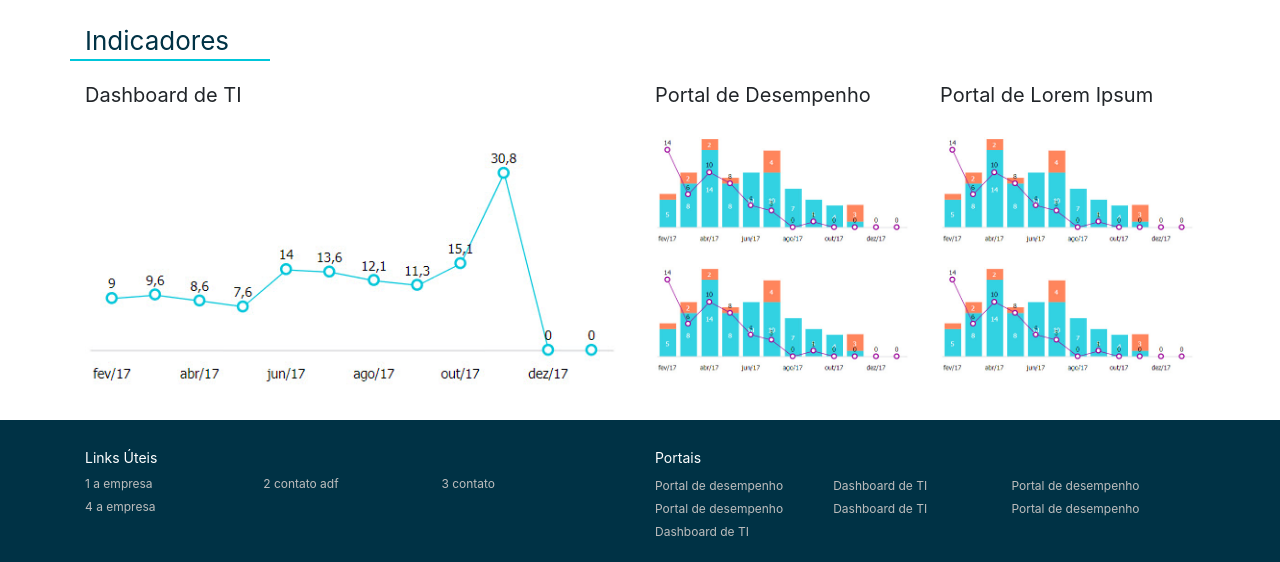
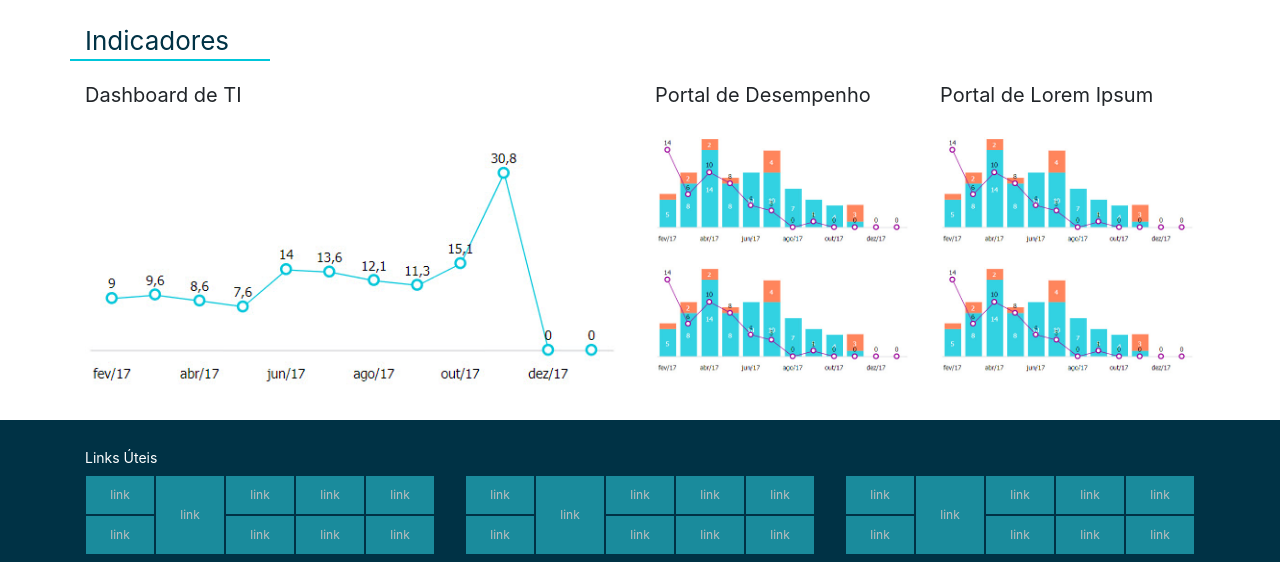
Before and after one commit to giulianogusmao/sharepoint-portal-ti, a website: page src/index.html in a window 1280 px wide. Shown: the part 782-1344 px from the top of the page. Drawn offline with nearby package versions, Linux system fonts and the light colour scheme; files that its build step writes are made by us from their sources.

Commit message:
alteracoes dos links uteis no rodape com modelo do menu do windows

```diff
--- a/src/index.html
+++ b/src/index.html
@@ -461,113 +461,46 @@
       <div class="pti-links">
         <div class="row">
 
-          <div class="col-sm-12 col-md pti-box-separate">
+          <div class="col-sm-12 pti-box-separate">
             <div class="pti-link-group pti-links-uteis">
               <h4 class="pti-link-title">Links Úteis</h4>
 
-              <ul class="pti-list">
-                <li class="pti-list-iten">
-                  <a href="#">1 a empresa</a>
-                </li>
-                <li class="pti-list-iten">
-                  <a href="#">2 contato adf</a>
-                </li>
-                <li class="pti-list-iten">
-                  <a href="#">3 contato</a>
-                </li>
-                <li class="pti-list-iten">
-                  <a href="#">4 a empresa</a>
-                </li>
-              </ul>
-            </div>
-          </div>
+              <div class="row">
+                <div class="pti-wrapper col-md">
+                  <a href="#" class="pti-box pti-box1" data-toggle="tooltip" data-placement="top" title="Lorem Ipsum">link</a>
+                  <a href="#" class="pti-box pti-box2" data-toggle="tooltip" data-placement="top" title="Lorem Ipsum">link</a>
+                  <a href="#" class="pti-box pti-box1" data-toggle="tooltip" data-placement="top" title="Lorem Ipsum">link</a>
+                  <a href="#" class="pti-box pti-box1" data-toggle="tooltip" data-placement="top" title="Lorem Ipsum">link</a>
+                  <a href="#" class="pti-box pti-box1" data-toggle="tooltip" data-placement="top" title="Lorem Ipsum">link</a>
+                  <a href="#" class="pti-box pti-box1" data-toggle="tooltip" data-placement="top" title="Lorem Ipsum">link</a>
+                  <a href="#" class="pti-box pti-box1" data-toggle="tooltip" data-placement="top" title="Lorem Ipsum">link</a>
+                  <a href="#" class="pti-box pti-box1" data-toggle="tooltip" data-placement="top" title="Lorem Ipsum">link</a>
+                  <a href="#" class="pti-box pti-box1" data-toggle="tooltip" data-placement="top" title="Lorem Ipsum">link</a>
+                </div>
 
+                <div class="pti-wrapper col-md">
+                  <a href="#" class="pti-box pti-box1" data-toggle="tooltip" data-placement="top" title="Lorem Ipsum">link</a>
+                  <a href="#" class="pti-box pti-box2" data-toggle="tooltip" data-placement="top" title="Lorem Ipsum">link</a>
+                  <a href="#" class="pti-box pti-box1" data-toggle="tooltip" data-placement="top" title="Lorem Ipsum">link</a>
+                  <a href="#" class="pti-box pti-box1" data-toggle="tooltip" data-placement="top" title="Lorem Ipsum">link</a>
+                  <a href="#" class="pti-box pti-box1" data-toggle="tooltip" data-placement="top" title="Lorem Ipsum">link</a>
+                  <a href="#" class="pti-box pti-box1" data-toggle="tooltip" data-placement="top" title="Lorem Ipsum">link</a>
+                  <a href="#" class="pti-box pti-box1" data-toggle="tooltip" data-placement="top" title="Lorem Ipsum">link</a>
+                  <a href="#" class="pti-box pti-box1" data-toggle="tooltip" data-placement="top" title="Lorem Ipsum">link</a>
+                  <a href="#" class="pti-box pti-box1" data-toggle="tooltip" data-placement="top" title="Lorem Ipsum">link</a>
+                </div>
 
-          <div class="col-sm pti-box-separate">
-            <div class="pti-link-group pti-portal">
-              <h4 class="pti-link-title">Portais</h4>
-
-              <!-- gráficos do portal -->
-              <div class="pti-container pti-portal-container">
-                <ul class="pti-list d-nones">
-                  <li class="pti-list-iten">
-                    <a href="#">Portal de desempenho</a>
-                  </li>
-                  <li class="pti-list-iten">
-                    <a href="#">Dashboard de TI</a>
-                  </li>
-                  <li class="pti-list-iten">
-                    <a href="#">Portal de desempenho</a>
-                  </li>
-                  <li class="pti-list-iten">
-                    <a href="#">Portal de desempenho</a>
-                  </li>
-                  <li class="pti-list-iten">
-                    <a href="#">Dashboard de TI</a>
-                  </li>
-                  <li class="pti-list-iten">
-                    <a href="#">Portal de desempenho</a>
-                  </li>
-                  <li class="pti-list-iten">
-                    <a href="#">Dashboard de TI</a>
-                  </li>
-                </ul>
-
-                <ul class="pti-list pti-portal-icons d-none">
-                  <li class="pti-portal-icon" data-toggle="tooltip" data-placement="top" title="Portal de Lorem ipsum">
-                    <a href="#">
-                      <i class="fa fa-archive"></i>
-                    </a>
-                  </li>
-
-                  <li class="pti-portal-icon" data-toggle="tooltip" data-placement="top" title="Portal de Lorem ipsum">
-                    <a href="#">
-                      <i class="fa fa-address-book"></i>
-                    </a>
-                  </li>
-
-                  <li class="pti-portal-icon" data-toggle="tooltip" data-placement="top" title="Portal de Lorem ipsum">
-                    <a href="#">
-                      <i class="fa fa-balance-scale"></i>
-                    </a>
-                  </li>
-
-                  <li class="pti-portal-icon" data-toggle="tooltip" data-placement="top" title="Portal de Lorem ipsum">
-                    <a href="#">
-                      <i class="fa fa-archive"></i>
-                    </a>
-                  </li>
-
-                  <li class="pti-portal-icon" data-toggle="tooltip" data-placement="top" title="Portal de Lorem ipsum">
-                    <a href="#">
-                      <i class="fa fa-address-book"></i>
-                    </a>
-                  </li>
-
-                  <li class="pti-portal-icon" data-toggle="tooltip" data-placement="top" title="Portal de Lorem ipsum">
-                    <a href="#">
-                      <i class="fa fa-balance-scale"></i>
-                    </a>
-                  </li>
-
-                  <li class="pti-portal-icon" data-toggle="tooltip" data-placement="top" title="Portal de Lorem ipsum">
-                    <a href="#">
-                      <i class="fa fa-archive"></i>
-                    </a>
-                  </li>
-
-                  <li class="pti-portal-icon" data-toggle="tooltip" data-placement="top" title="Portal de Lorem ipsum">
-                    <a href="#">
-                      <i class="fa fa-address-book"></i>
-                    </a>
-                  </li>
-
-                  <li class="pti-portal-icon" data-toggle="tooltip" data-placement="top" title="Portal de Lorem ipsum">
-                    <a href="#">
-                      <i class="fa fa-balance-scale"></i>
-                    </a>
-                  </li>
-                </ul>
+                <div class="pti-wrapper col-md">
+                  <a href="#" class="pti-box pti-box1" data-toggle="tooltip" data-placement="top" title="Lorem Ipsum">link</a>
+                  <a href="#" class="pti-box pti-box2" data-toggle="tooltip" data-placement="top" title="Lorem Ipsum">link</a>
+                  <a href="#" class="pti-box pti-box1" data-toggle="tooltip" data-placement="top" title="Lorem Ipsum">link</a>
+                  <a href="#" class="pti-box pti-box1" data-toggle="tooltip" data-placement="top" title="Lorem Ipsum">link</a>
+                  <a href="#" class="pti-box pti-box1" data-toggle="tooltip" data-placement="top" title="Lorem Ipsum">link</a>
+                  <a href="#" class="pti-box pti-box1" data-toggle="tooltip" data-placement="top" title="Lorem Ipsum">link</a>
+                  <a href="#" class="pti-box pti-box1" data-toggle="tooltip" data-placement="top" title="Lorem Ipsum">link</a>
+                  <a href="#" class="pti-box pti-box1" data-toggle="tooltip" data-placement="top" title="Lorem Ipsum">link</a>
+                  <a href="#" class="pti-box pti-box1" data-toggle="tooltip" data-placement="top" title="Lorem Ipsum">link</a>
+                </div>
               </div>
 
             </div>
--- a/src/scss/components/_pt-useful-links.scss
+++ b/src/scss/components/_pt-useful-links.scss
@@ -3,57 +3,33 @@
     Links uteis
 */
 
-//https://pt.stackoverflow.com/questions/201461/como-fazer-divs-quadradas-e-responsivas
-//https://developer.mozilla.org/pt-BR/docs/Web/CSS/CSS_Grid_Layout/Basic_Concepts_of_Grid_Layout
-.#{$project-ref}links-group {
-  width: 100%;
-  // display: flex;
-  // flex-wrap: wrap;
-  // align-items: center;
+.#{$project-ref}links-uteis {
+  .#{$project-ref}wrapper {
+    display: grid;
+    grid-template-columns: repeat(5, 1fr);
+    // grid-template-columns: 40px 40px 40px 40px;
+    grid-auto-rows: 40px;
+  }
 
-  .#{$project-ref}link {
-    margin: 0;
-    float: left;
-    // display: inline-block;
-    position: relative;
-    box-sizing: border-box;
-    height: 0;
-    width: 25%;
-    padding-bottom: 25%;
+  a.#{$project-ref}box {
+    background-color: $cor-vivo-3;
+    border: 1px solid $cor-vivo-9;
+    text-align: center;
+    display: flex;
+    align-items: center;
+    justify-content: space-around;
+    text-decoration: none;
+    @extend %transition;
 
-    @for $x from 1 through 4 {
-      @for $y from 1 through 4 {
-        &.#{$project-ref}box-#{$x}-#{$y} {
-          width: $x * 25%;
-          padding-bottom: $y * 25%;
-
-          // $mx: ($x - 5) * -1;
-          // $my: ($y - 5) * -1;
-
-          // a {
-            // width: #{(100 - $mx) + '%'};
-            // height: #{(100 - $my) + '%'};
-            // margin-right: #{$mx + '%'};
-            // margin-bottom: #{$my + '%'};
-          // }
-        }
-      }
-    }
-
-    a {
-      position: absolute;
-      display: block;
-      width: 98%;
-      height: 98%;
-      // // margin: 0 5% 5% 0;
-      background-color: $cor-black-200;
-      text-align: center;
-      color: $cor-black-800;
-
-      &:focus, &:hover {
-        color: $cor-white;
-        background-color: $cor-vivo-2;
-      }
+    &:hover, &:focus {
+      color: $cor-white !important;
+      background-color: $cor-vivo-1;
     }
   }
+
+  .#{$project-ref}box2 {
+    grid-column-start: 2;
+    grid-row-start: 1;
+    grid-row-end: 3;
+  }
 }
```
